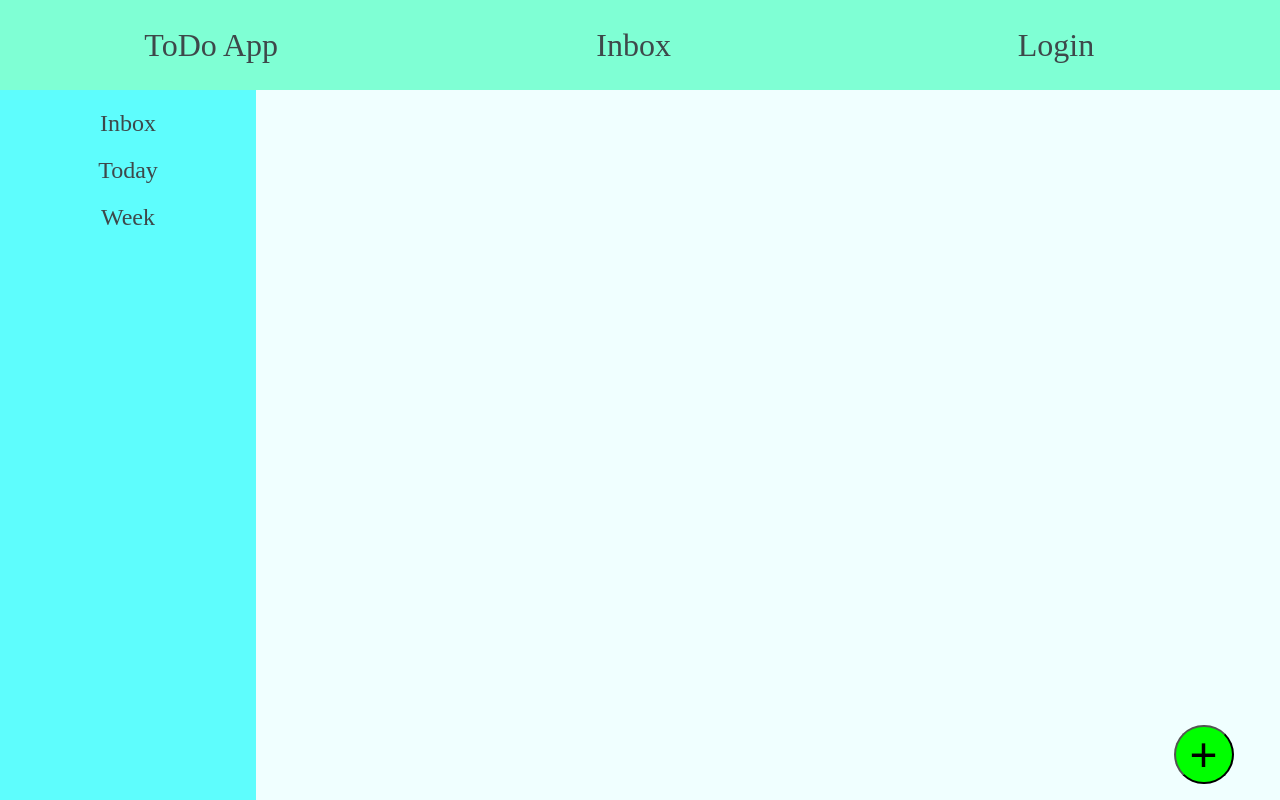
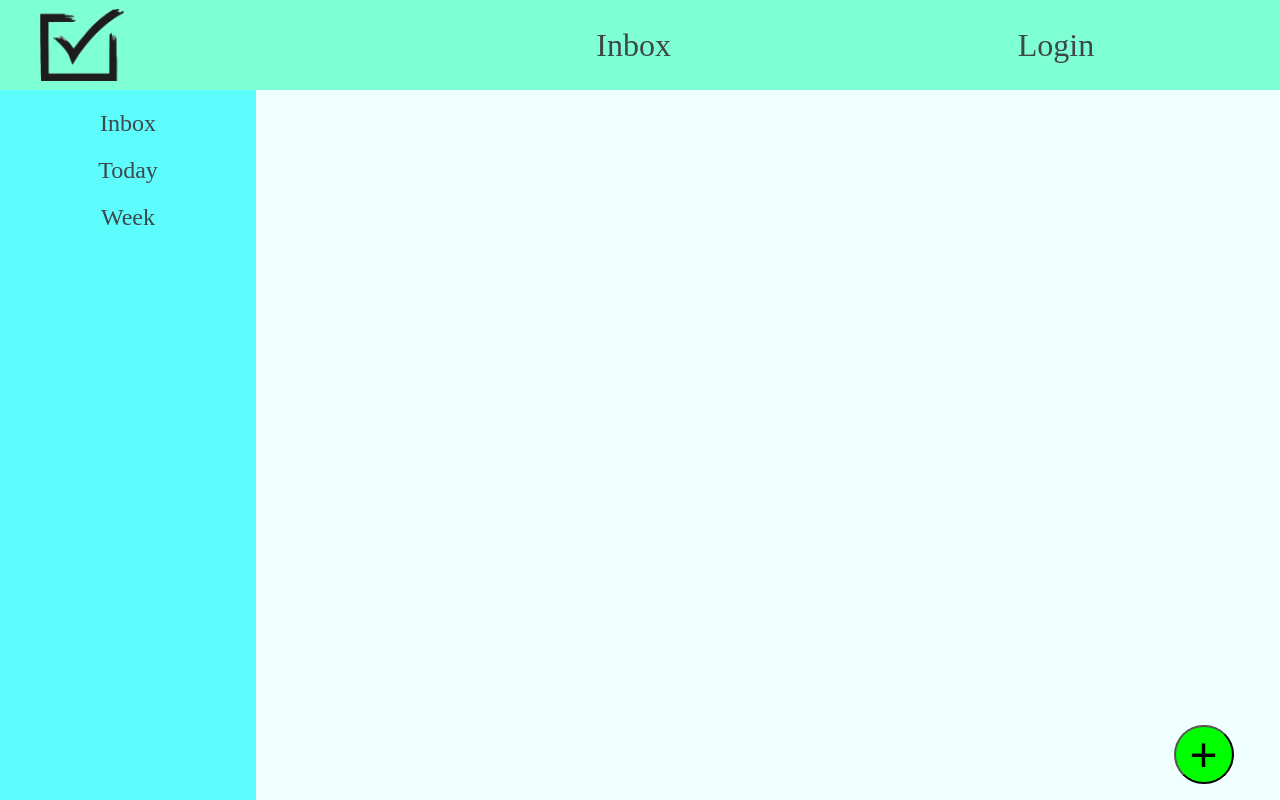
Before and after one commit to Awnnz/to-do-list, a website built with webpack: page src/index.html in a window 1280 px wide. Built offline with nearby package versions, Linux system fonts and the light colour scheme.

Commit message:
add logo

```diff
--- a/src/modules/create-page.js
+++ b/src/modules/create-page.js
@@ -1,4 +1,5 @@
 import { createOverlay } from "../pages/overlay";
+import logo from './../assets/logo2.png';
 
 const createPage = () => {
     const container = document.querySelector('.main-container');
@@ -7,7 +8,9 @@ const createPage = () => {
         const header = document.createElement('header');
         header.className = 'header';
         header.innerHTML = `
-        <div class="logo">ToDo App</div>
+        <div class="logo">
+        <img class='logo-image' src=${logo}>
+        </div>
         <div class="current-section">Inbox</div>
         <div class="login">Login</div>
         `;
--- a/src/styles/page.css
+++ b/src/styles/page.css
@@ -59,10 +59,28 @@ body {
 
 /* Header */
 
-.logo, .current-section, .login {
+.current-section, .login {
     width: 33%;
     text-align: center;
 }
+
+
+
+.logo-image {
+    position: relative;
+    left: 40px;
+    height: 80%;
+}
+
+.logo {
+    display: flex;
+    align-items: center;
+    width: 33%;
+    z-index: 5;
+    height: 100%;
+    text-align: center;
+}
+
 
 /* Hero Container */
 
```
Also changed, not shown: dist/assets/4a73ea7017df5a2f1d39.png (added), dist/main.js, src/assets/logo2.png (added).
